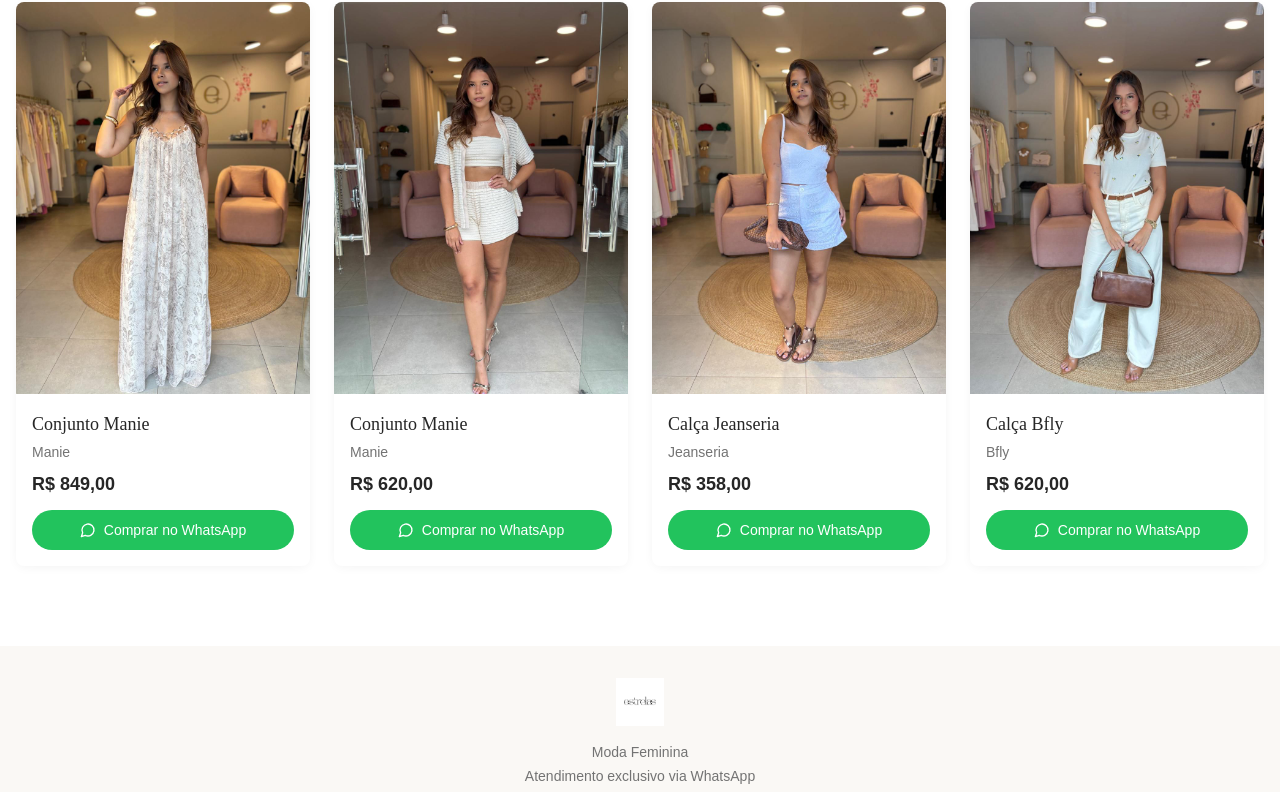
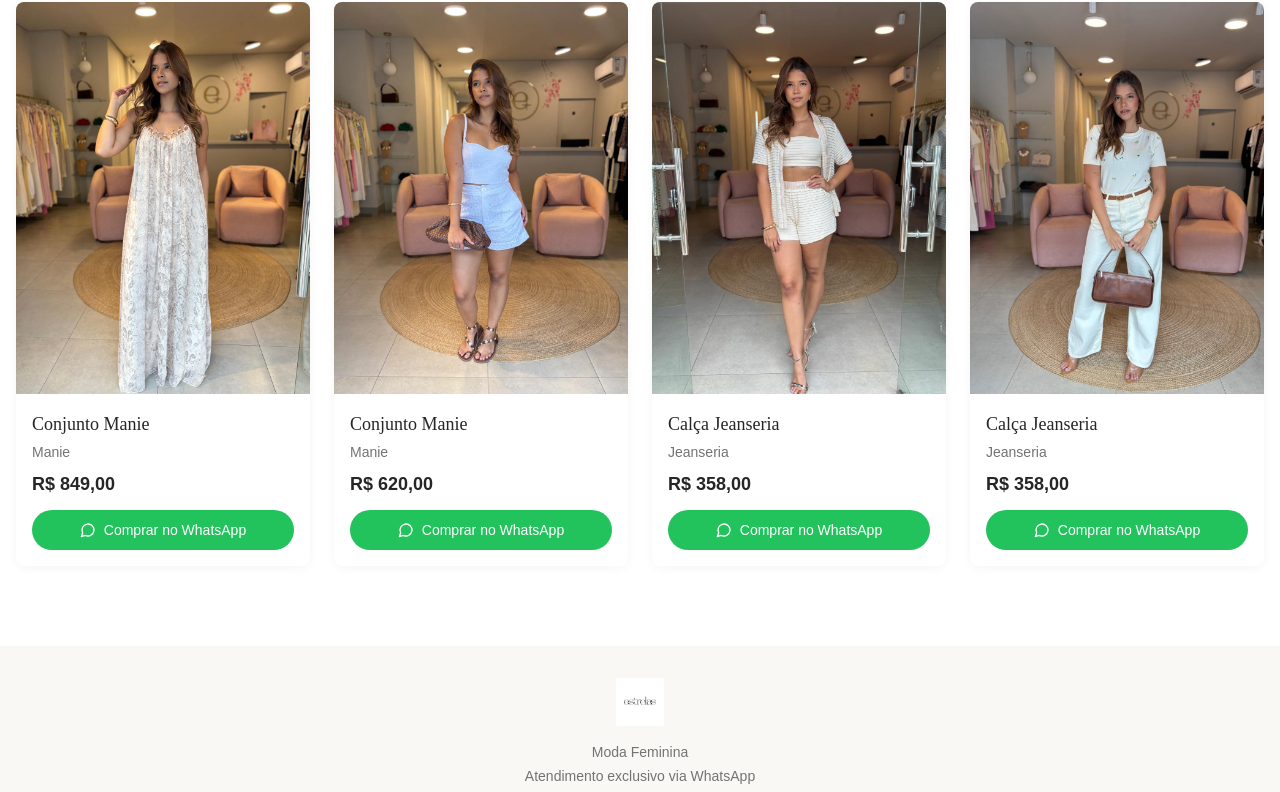
Before and after one commit to tivitor/Catalogo, a React (Vite) app: page / in a window 1280 px wide. Shown: the part 4859-5651 px from the top of the page. Built offline with nearby package versions, Linux system fonts and the light colour scheme; the HTML template or start-up script is replaced by a standard one.

Commit message:
Update products.ts

```diff
--- a/src/data/products.ts
+++ b/src/data/products.ts
@@ -405,7 +405,7 @@ export const products: Product[] = [
     description: 'Apenas esse disponivel',
     details: ['Apenas esse disponivel'],
     sizes: ['P e G'],
-    image: calcaLeggingCouro21,
+    image: calcaLeggingCouro22,
       },
         {
     id: '35',
@@ -415,16 +415,16 @@ export const products: Product[] = [
     description: 'Apenas esse disponivel',
     details: ['Apenas esse disponivel'],
     sizes: ['42'],
-    image: calcaLeggingCouro22,
+    image: calcaLeggingCouro21,
   },
     {
     id: '36',
-    name: 'Calça Bfly',
-    brand: 'bfly',
-    price: 620.00,
+    name: 'Calça Jeanseria',
+    brand: 'jeanseria',
+    price: 358.00,
     description: 'Apenas esse disponivel',
     details: ['Apenas esse disponivel'],
-    sizes: ['38'],
+    sizes: ['42'],
     image: calcaLeggingCouro23,
   },
 ];
```
